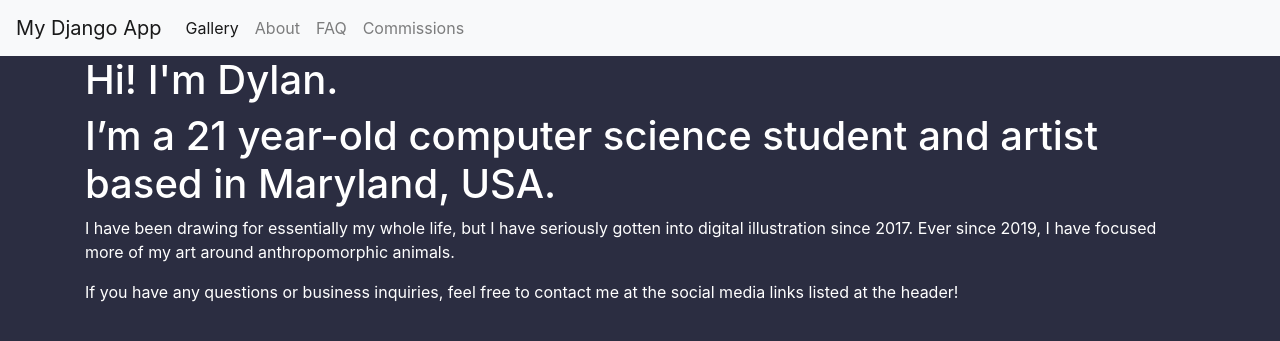
After one commit to dylanzepickle/dylanzepickle.github.io, a Django app: page /about in a window 1280 px wide. The commit adds this page. Shown: the top 341 px of the page. Run offline with Django 5.2, Linux system fonts and the light colour scheme; some libraries are stand-ins or nearby versions.

Commit message:
Added masonry layout

```diff
--- a/website/myapp/assets/css/styles.css
+++ b/website/myapp/assets/css/styles.css
@@ -1,3 +1,32 @@
 body{
-    background-color: #382dd4
+    background-color: #2b2d41;
+    color: white;
 }
+
+.gallery{
+    padding: 1em;
+    column-count: 4;
+}
+
+.gallery img{
+    width: 100%;
+    margin-bottom: 1em;
+}
+
+@media(max-width: 800px){
+    .gallery{
+        column-count: 3;
+    }
+}
+
+@media(max-width: 600px){
+    .gallery{
+        column-count: 2;
+    }
+}
+
+@media(max-width: 400px){
+    .gallery{
+        column-count: 1;
+    }
+}
--- /dev/null
+++ b/website/myapp/templates/about.html
@@ -0,0 +1,11 @@
+{% extends "base.html" %} {% block title %} About {% endblock %}
+{% load static %}
+{% block content %}
+<h1>Hi! I&#39;m Dylan.</h1>
+<div class="about">
+    <h1>I’m a 21 year-old computer science student and artist based in Maryland, USA.</h1>
+    <p>I have been drawing for essentially my whole life, but I have seriously gotten into digital illustration since 2017.
+        Ever since 2019, I have focused more of my art around anthropomorphic animals.</p>
+    <p>If you have any questions or business inquiries, feel free to contact me at the social media links listed at the header!</p>
+</div>
+{% endblock %}
--- a/website/myapp/templates/base.html
+++ b/website/myapp/templates/base.html
@@ -10,11 +10,11 @@
       {% endblock %}
     </title>
     <link rel="stylesheet" href="https://stackpath.bootstrapcdn.com/bootstrap/4.3.1/css/bootstrap.min.css"  rel="stylesheet" />
-    <link rel="stylesheet" href="{% static 'styles.css' %}">
+    <link rel="stylesheet" href="{% static 'css/styles.css' %}">
   </head>
   <body>
     <nav class="navbar navbar-expand-lg navbar-light bg-light">
-      <a class="navbar-brand" href="#">My Django App</a>
+      <a class="navbar-brand" href="{% url 'home' %}">My Django App</a>
       <button class="navbar-toggler" type="button" data-toggle="collapse" data-target="#navbarNav" aria-controls="navbarNav" aria-expanded="false" aria-label="Toggle navigation"><span class="navbar-toggler-icon"></span></button>
       <div class="collapse navbar-collapse" id="navbarNav">
         <ul class="navbar-nav">
--- a/website/myapp/templates/gallery.html
+++ b/website/myapp/templates/gallery.html
@@ -1,4 +1,5 @@
 {% extends "base.html" %} {% block title %} Gallery {% endblock %}
+{% load static %}
 {% block content %}
 <h1>Gallery</h1>
 <div class="gallery">
--- a/website/myapp/urls.py
+++ b/website/myapp/urls.py
@@ -3,8 +3,10 @@ from django.contrib.staticfiles.urls import staticfiles_urlpatterns
 from . import views
 
 urlpatterns = [
-    path('', views.home, name='gallery'),
-    path('gallery', views.gallery, name='gallery')
+    path('', views.home, name='home'),
+    path('gallery', views.gallery, name='gallery'),
+    path('about', views.about, name='about'),
+    path('faq', views.faq, name='faq'),
 ]
 
 urlpatterns += staticfiles_urlpatterns()
--- a/website/myapp/views.py
+++ b/website/myapp/views.py
@@ -1,6 +1,8 @@
 import os
 from django.conf import settings
 from django.shortcuts import render, HttpResponse
+
+image_extensions = ('.png', '.jpg', '.jpeg', '.gif', '.webp')
 
 # Create your views here.
 def home(request):
@@ -8,9 +10,18 @@ def home(request):
 
 def gallery(request):
     # path to image directory
-    images_dir = os.path.join(settings.STATICFILES_DIRS[0], 'images')
+    images_dir = os.path.join(settings.BASE_DIR, 'myapp', 'assets', 'images', 'gallery')
+    print(f'Image directory: {images_dir}')
 
-    # list all image files
-    images = [f'images{file}' for file in os.listdir(images_dir) if file.endswith(('.jpg', '.png'))]
+    image_list = [
+        f'images/gallery/{filename}' for filename in os.listdir(images_dir) if filename.lower().endswith(image_extensions)
+    ]
+    print(f'Image list:\n{image_list}')
 
-    return render(request, 'gallery.html')
+    return render(request, 'gallery.html', {'images': image_list})
+
+def about(request):
+    return render(request, 'about.html')
+
+def faq(request):
+    return render(request, 'faq.html')
--- a/website/website/settings.py
+++ b/website/website/settings.py
@@ -118,7 +118,7 @@ USE_TZ = True
 
 STATIC_URL = '/static/'
 STATICFILES_DIRS = (
-    os.path.join(BASE_DIR, 'myapp/assets'),
+    BASE_DIR / 'myapp' / 'assets',
 )
 
 # Default primary key field type
```
Also changed, not shown: website/myapp/assets/images/about/me+31.jpg (added), website/myapp/assets/images/gallery/krypto_2_final_v2.png (renamed from website/myapp/assets/images/krypto 2 final v2.png), website/myapp/assets/navbar/dylarts_title.png (added), website/myapp/templates/faq.html (added), 8 other files.
